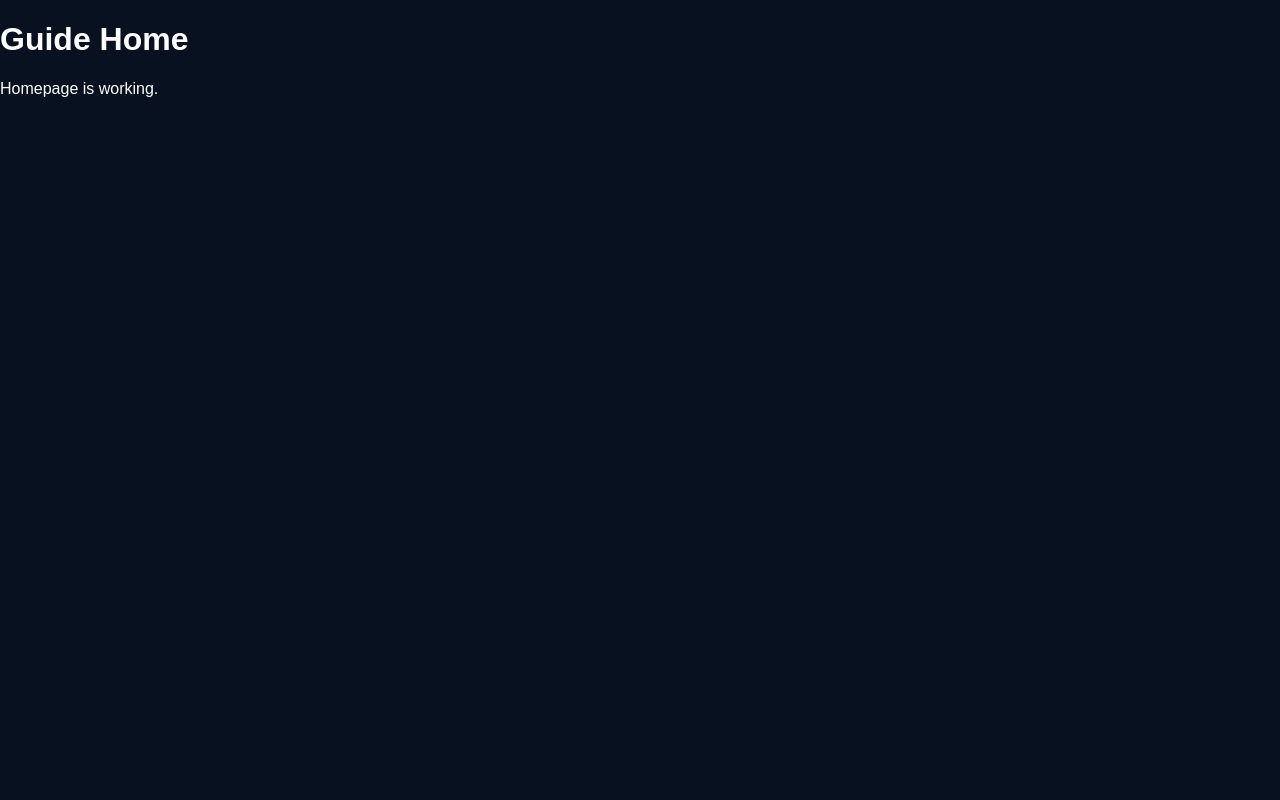
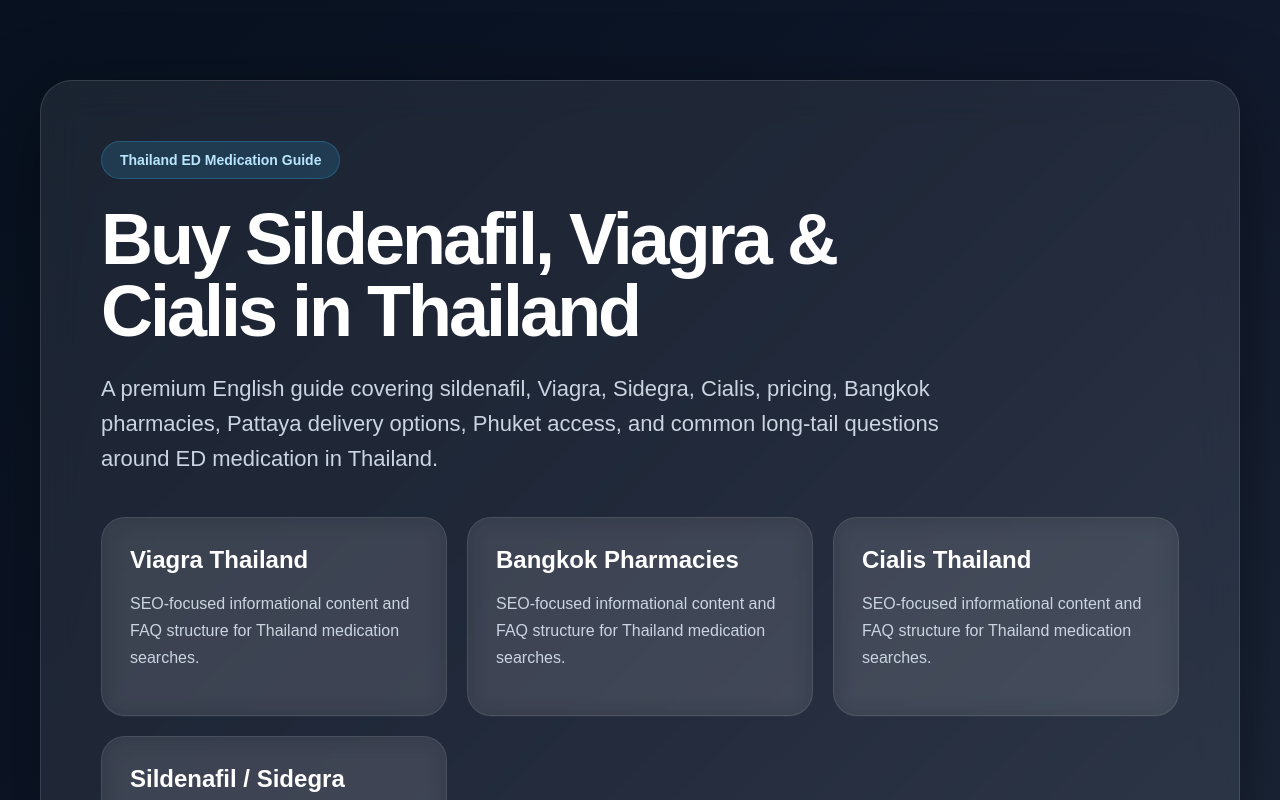
Before and after one commit to memberx100/best-price-sildenafil-thailand.com, a Next.js app: page /app in a window 1280 px wide. Shown: the top 800 px of the page. Built offline with nearby package versions, Linux system fonts and the light colour scheme.

Commit message:
Update page.tsx

```diff
--- a/app/app/page.tsx
+++ b/app/app/page.tsx
@@ -1,8 +1,135 @@
 export default function Home() {
   return (
-    <main>
-      <h1>Guide Home</h1>
-      <p>Homepage is working.</p>
+    <main
+      style={{
+        minHeight: "100vh",
+        background:
+          "linear-gradient(135deg, #07111f 0%, #0f172a 50%, #1e293b 100%)",
+        color: "white",
+        fontFamily: "Arial, sans-serif",
+        padding: "80px 24px",
+      }}
+    >
+      <div
+        style={{
+          maxWidth: "1200px",
+          margin: "0 auto",
+        }}
+      >
+        <div
+          style={{
+            backdropFilter: "blur(20px)",
+            background: "rgba(255,255,255,0.08)",
+            border: "1px solid rgba(255,255,255,0.12)",
+            borderRadius: "32px",
+            padding: "60px",
+            boxShadow: "0 20px 80px rgba(0,0,0,0.4)",
+          }}
+        >
+          <span
+            style={{
+              display: "inline-block",
+              padding: "10px 18px",
+              borderRadius: "999px",
+              background: "rgba(56,189,248,0.15)",
+              border: "1px solid rgba(56,189,248,0.25)",
+              marginBottom: "24px",
+              color: "#bae6fd",
+              fontSize: "14px",
+              fontWeight: "bold",
+            }}
+          >
+            Thailand ED Medication Guide
+          </span>
+
+          <h1
+            style={{
+              fontSize: "72px",
+              lineHeight: 1,
+              margin: "0 0 24px",
+              letterSpacing: "-3px",
+              maxWidth: "900px",
+            }}
+          >
+            Buy Sildenafil, Viagra & Cialis in Thailand
+          </h1>
+
+          <p
+            style={{
+              fontSize: "22px",
+              lineHeight: 1.6,
+              color: "#cbd5e1",
+              maxWidth: "850px",
+              marginBottom: "40px",
+            }}
+          >
+            A premium English guide covering sildenafil, Viagra, Sidegra,
+            Cialis, pricing, Bangkok pharmacies, Pattaya delivery options,
+            Phuket access, and common long-tail questions around ED medication
+            in Thailand.
+          </p>
+
+          <div
+            style={{
+              display: "grid",
+              gridTemplateColumns: "repeat(auto-fit,minmax(260px,1fr))",
+              gap: "20px",
+            }}
+          >
+            {[
+              {
+                title: "Viagra Thailand",
+                url: "/app/viagra-thailand-guide",
+              },
+              {
+                title: "Bangkok Pharmacies",
+                url: "#",
+              },
+              {
+                title: "Cialis Thailand",
+                url: "#",
+              },
+              {
+                title: "Sildenafil / Sidegra",
+                url: "#",
+              },
+            ].map((item) => (
+              <a
+                key={item.title}
+                href={item.url}
+                style={{
+                  background: "rgba(255,255,255,0.06)",
+                  border: "1px solid rgba(255,255,255,0.1)",
+                  borderRadius: "24px",
+                  padding: "28px",
+                  backdropFilter: "blur(12px)",
+                  textDecoration: "none",
+                  color: "white",
+                }}
+              >
+                <h3
+                  style={{
+                    margin: "0 0 12px",
+                    fontSize: "24px",
+                  }}
+                >
+                  {item.title}
+                </h3>
+
+                <p
+                  style={{
+                    color: "#cbd5e1",
+                    lineHeight: 1.7,
+                  }}
+                >
+                  SEO-focused informational content and FAQ structure for
+                  Thailand medication searches.
+                </p>
+              </a>
+            ))}
+          </div>
+        </div>
+      </div>
     </main>
   );
 }
```
